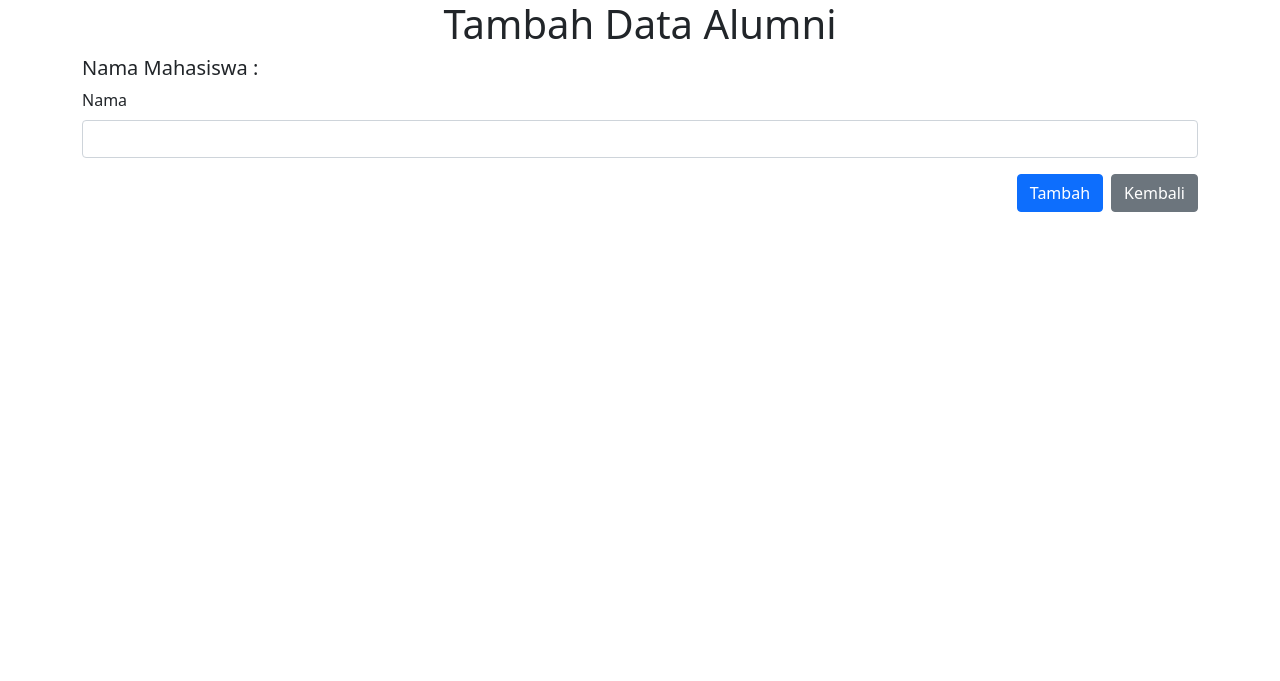
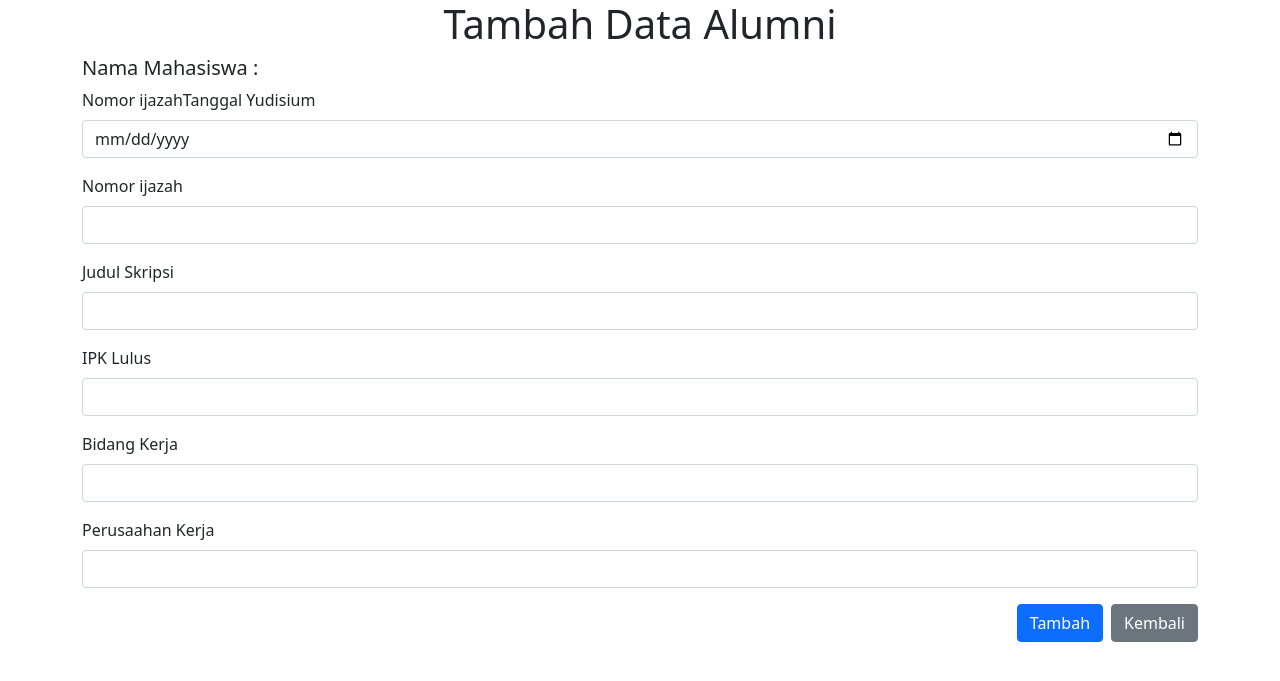
Before and after one commit to Nikkoadr/tugas_kelompok_pbo_lanjut, a Flask app: page /data_alumni/tambah_alumni/1 in a window 1280 px wide. Shown: the top 681 px of the page. Run offline with Flask 3, Linux system fonts and the light colour scheme; data that the repository does not hold is empty.

Commit message:
edit index

```diff
--- a/modules/data_alumni/Data_alumniView.py
+++ b/modules/data_alumni/Data_alumniView.py
@@ -26,13 +26,16 @@
     def store():
         obj = Data_alumniModel()
         post = request.form
+        obj.id_mahasiswa = post['id_mahasiswa']
+        obj.tgl_yudisium = post['tgl_yudisium']
         obj.ipk_lulus = post['ipk_lulus']
         obj.judul_skripsi = post['judul_skripsi']
+        obj.bidang_kerja = post['bidang_kerja']
         obj.no_ijazah = post['no_ijazah']
         obj.perusahaan_kerja = post['perusahaan_kerja']
         Data_alumniModel().store(obj)
         flash('Data berhasil ditambahkan', 'success')
-        return redirect('/ta_mahasiswa')
+        return redirect('/data_alumni')
 
     @staticmethod
     def edit(id):
--- a/modules/data_alumni/templates/data_alumni_create.html
+++ b/modules/data_alumni/templates/data_alumni_create.html
@@ -12,10 +12,30 @@
         <h5>Nama Mahasiswa : {{ data.nama_awal }} {{ data.nama_akhir }}</h5>
 
         <form action="/data_alumni/store" method="POST">
-                <input id="id_mahasiswa" name="id_mahasiswa" type="hidden" class="form-control" value="{{ data.id_mahasiswa }}" required>
+                <input id="id_mahasiswa" name="id_mahasiswa" type="hidden" class="form-control" required>
             <div class="mb-3">
-                <label for="nama" class="form-label">Nama</label>
-                <input id="nama" name="nama" type="text" class="form-control" value="{{ data.id_mahasiswa }}" required>
+                <label for="tgl_yudisium" class="form-label">Nomor ijazahTanggal Yudisium</label>
+                <input id="tgl_yudisium" name="tgl_yudisium" type="date" class="form-control"  required>
+            </div>
+            <div class="mb-3">
+                <label for="no_ijazah" class="form-label">Nomor ijazah</label>
+                <input id="no_ijazah" name="no_ijazah" type="text" class="form-control"  required>
+            </div>
+            <div class="mb-3">
+                <label for="judul_skripsi" class="form-label">Judul Skripsi</label>
+                <input id="judul_skripsi" name="judul_skripsi" type="text" class="form-control" required>
+            </div>
+            <div class="mb-3">
+                <label for="ipk_lulus" class="form-label">IPK Lulus</label>
+                <input id="ipk_lulus" name="ipk_lulus" type="text" class="form-control" required>
+            </div>
+            <div class="mb-3">
+                <label for="bidang_kerja" class="form-label">Bidang Kerja</label>
+                <input id="bidang_kerja" name="bidang_kerja" type="text" class="form-control" required>
+            </div>
+            <div class="mb-3">
+                <label for="perusahaan_kerja" class="form-label">Perusaahan Kerja</label>
+                <input id="perusahaan_kerja" name="perusahaan_kerja" type="text" class="form-control" required>
             </div>
             <a class="btn btn-secondary float-end ms-2" href="/data_alumni" >Kembali</a>
             <input type="submit" value="Tambah" class="btn btn-primary float-end">
```
